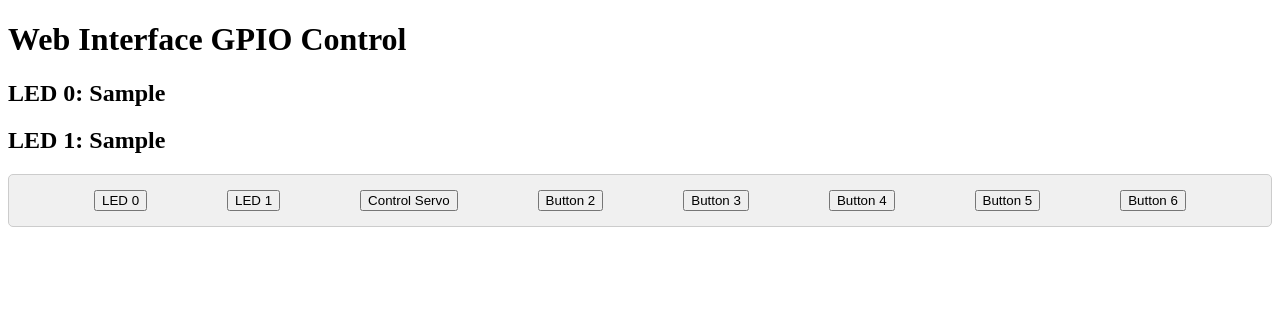
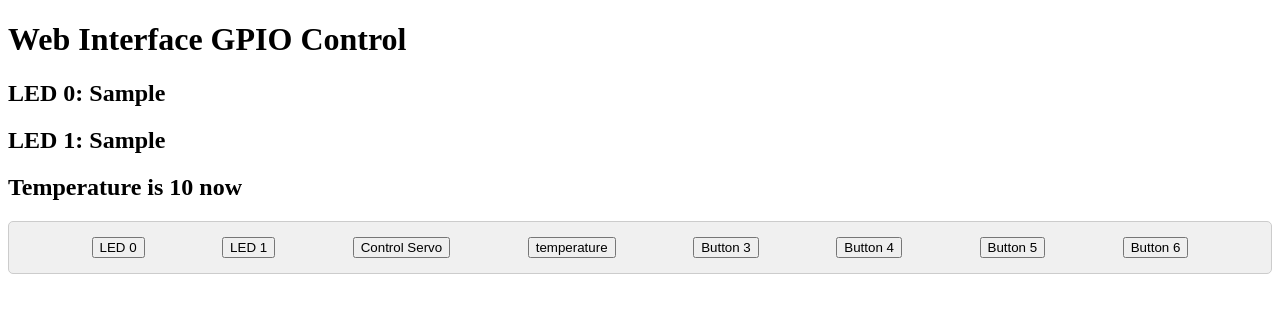
Before and after one commit to JackChen5566/IOT_Project, a Django app: template APP/Django/templates/index.html in a window 1280 px wide. Shown: the top 313 px of the page. Run offline with Django 3.2, Linux system fonts and the light colour scheme; the template is opened without the code that fills it: most values are stand-ins (such as "Sample title", 1, 10 or a date in 2020).

Commit message:
temperature

```diff
--- a/APP/Django/iotproject/settings.py
+++ b/APP/Django/iotproject/settings.py
@@ -25,7 +25,7 @@ SECRET_KEY = 'django-insecure-yg4t#0mpa_1c-sno_smx@s)2cy7*1&kp)q#+h)c8keh+$oz!ug
 # SECURITY WARNING: don't run with debug turned on in production!
 DEBUG = True
 
-ALLOWED_HOSTS = ['localhost', '127.0.0.1', '192.168.0.105']
+ALLOWED_HOSTS = ['localhost', '127.0.0.1', '192.168.0.105', '192.168.58.79']
 
 
 # Application definition
--- a/APP/Django/iotproject/urls.py
+++ b/APP/Django/iotproject/urls.py
@@ -1,9 +1,10 @@
 from django.contrib import admin
 from django.urls import path
-from myapp.views import index, toggle, control_servo
+from myapp.views import index, toggle, control_servo, temperature_data
 
 urlpatterns = [
     path('', index, name='index'),
     path('<int:led>/', toggle, name='toggle'),
     path('control_servo/', control_servo, name='control_servo'),
+    path('temperature/', temperature_data)
 ]
--- a/APP/Django/myapp/views.py
+++ b/APP/Django/myapp/views.py
@@ -4,6 +4,7 @@ from datetime import datetime
 from gpiozero import LED
 from gpiozero import AngularServo
 from time import sleep
+from myapp import test_fk
 
 leds = [LED(26), LED(27)]
 states = [False, False]
@@ -41,3 +42,6 @@ def toggle(request, led):
         states[led] = not states[led]
         update_leds()
     return index(request)
+def temperature_data(request):
+    (h,temperature)=test_fk.temperature()
+    return render(request, 'index.html', {'temperature': temperature})
--- a/APP/Django/templates/index.html
+++ b/APP/Django/templates/index.html
@@ -26,6 +26,7 @@
     <h1>Web Interface GPIO Control</h1>
     <h2>LED 0: {{ states.0 }}</h2>
     <h2>LED 1: {{ states.1 }}</h2>
+    <h2>Temperature is {{temperature}} now</h2>
 
     <!-- Gray box container for buttons -->
     <div id="buttonContainer">
@@ -40,7 +41,7 @@
             <input type='button' id='controlServoButton' onClick='controlServo()' value='Control Servo'/>
         </div>
         <div class="button">
-            <input type='button' onClick='changed(2)' value='Button 2'/>
+            <input type='button' id="controlTemperatureButton" onClick='controlTemperature()' value='temperature'/>
         </div>
 
         <!-- Second Row of Buttons -->
@@ -70,6 +71,9 @@
             }, 5000);
             window.location.href='/control_servo/';
         }
+        function controlTemperature(temperature){
+            window.location.href='/temperature/';
+        }
     </script>
 </body>
 </html>
```
Also changed, not shown: APP/Django/myapp/test_fk.py (added, +10 -0 lines).
